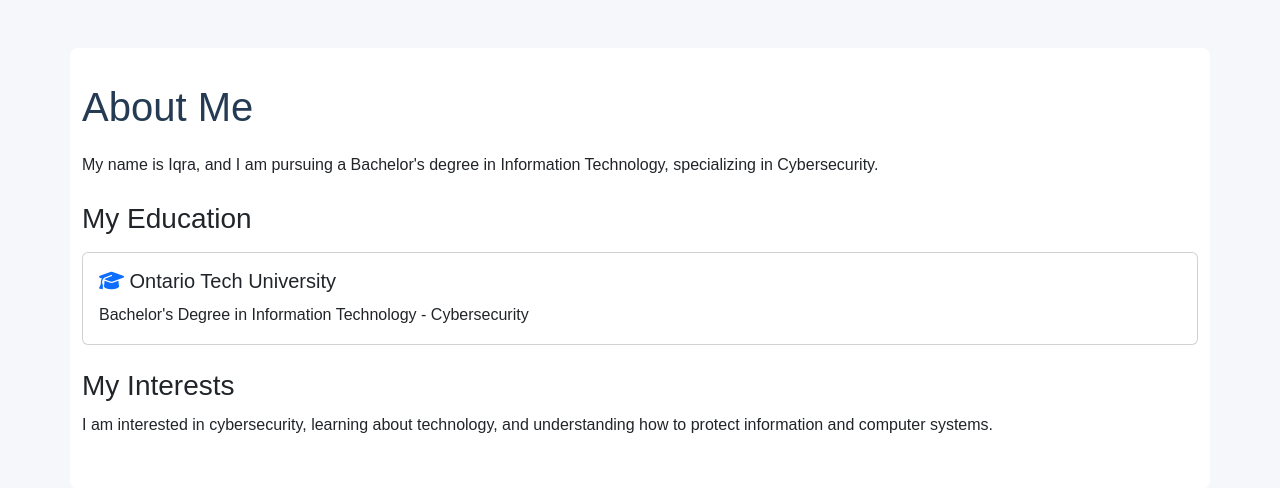
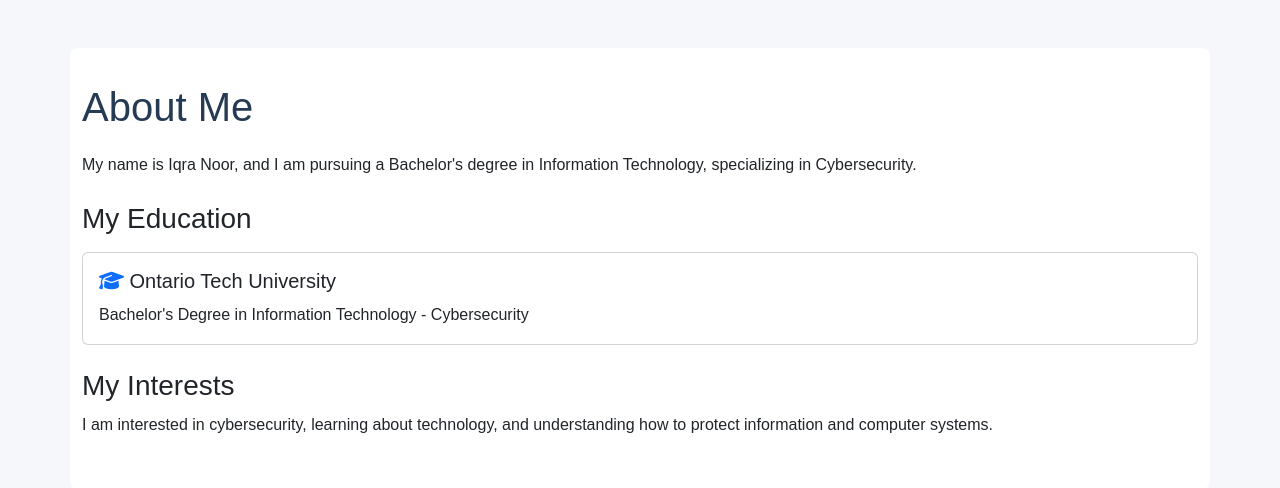
Before and after one commit to iqranoor2-dev/assignment2-portfolio, a Node server app: page /about in a window 1280 px wide. Shown: the part 56-544 px from the top of the page. Run offline with Node 20, Linux system fonts and the light colour scheme.

Commit message:
Update portfolio files and documentation

```diff
--- a/views/about.ejs
+++ b/views/about.ejs
@@ -4,8 +4,7 @@
 
 <main class="container mt-5">
     <h1>About Me</h1>
-    <p>
-        My name is Iqra, and I am pursuing a Bachelor's
+    <p> My name is Iqra Noor, and I am pursuing a Bachelor's
         degree in Information Technology, specializing
         in Cybersecurity.
     </p>
```
Also changed, not shown: image-1.png (added), image.png (added).
